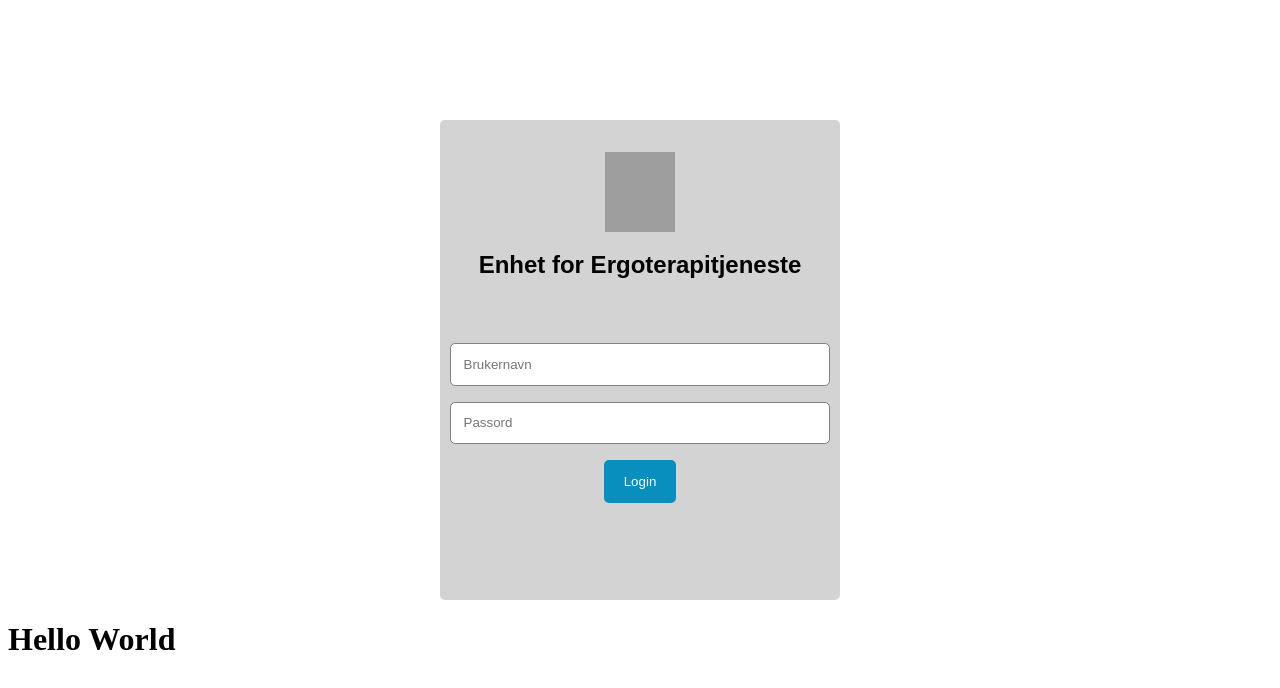
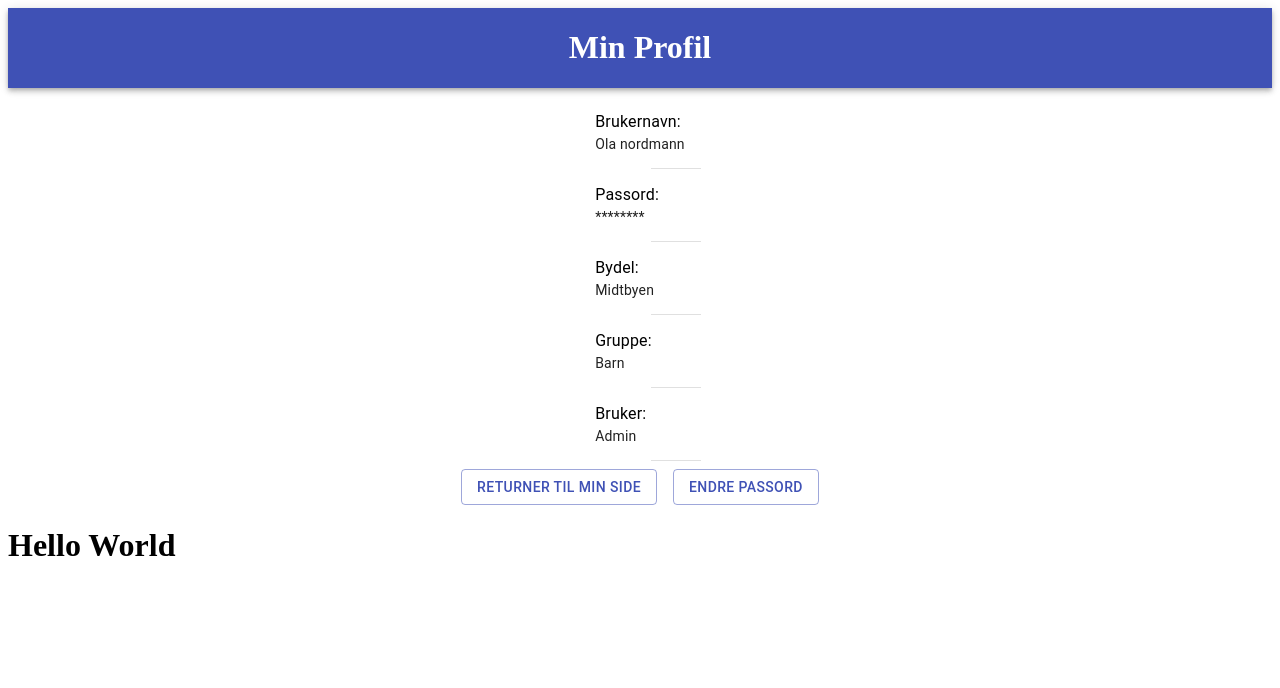
Before and after one commit to didriksg/tdt4290-gruppe3, a React (Vite) app in the folder client/: page / in a window 1280 px wide. Shown: the top 688 px of the page. Built offline with nearby package versions, Linux system fonts and the light colour scheme; grey boxes are pictures that could not be loaded.

Commit message:
profilescreen with fixed values

```diff
--- a/client/package.json
+++ b/client/package.json
@@ -19,9 +19,11 @@
   },
   "homepage": "https://github.com/theatok/tdt4290-gruppe3#readme",
   "dependencies": {
+    "@material-ui/core": "^4.5.0",
+    "@material-ui/icons": "^4.4.3",
     "parcel-bundler": "^1.12.3",
     "react": "^16.10.2",
-    "react-dom": "^16.9.0",
+    "react-dom": "^16.10.2",
     "react-router-dom": "^5.1.2",
     "save": "^2.0.0"
   },
--- a/client/src/App.js
+++ b/client/src/App.js
@@ -1,5 +1,6 @@
 import React, {Component} from 'react';
 import LoginScreen from "./components/loginscreen/loginscreen";
+import ProfileScreen from "./components/profilescreen/profilescreen";
 
 class App extends Component{
 
@@ -7,7 +8,7 @@ class App extends Component{
         return(
             <div>
                 <div className="container">
-                    <LoginScreen />
+                    <ProfileScreen />
                     <h1>Hello World {this.props.name}</h1>
                 </div>
             </div>
--- /dev/null
+++ b/client/src/components/profilescreen/ProfileScreen.js
@@ -0,0 +1,178 @@
+import React from "react";
+import {AppBar, Toolbar, Grid, Button, Divider, Typography} from '@material-ui/core'
+import {makeStyles} from '@material-ui/core/styles'
+import List from '@material-ui/core/List';
+import ListItem from '@material-ui/core/ListItem';
+import ListItemText from '@material-ui/core/ListItemText';
+
+
+
+      function createData(name, district, group, access){
+        return {name, district, group, access}
+      }
+
+
+      const useStyles = makeStyles({
+        root: {
+          width: '100%',
+
+        },
+        container: {
+            display: 'flex',
+            flexWrap: 'wrap',
+        },
+        inline: {
+            display: 'inline',
+          },
+      });
+
+
+
+    export default function ProfileScreen() {
+      const classes = useStyles();
+
+
+
+      return (
+        <div>
+        <AppBar position="static">
+          <Toolbar>
+
+            <Grid container >
+              <Grid item sm={12}>
+                <Grid container justify="center" spacing={2}>
+                    <Grid item>
+                        <h1 >
+                          Min Profil
+                        </h1>
+                    </Grid>
+                </Grid>
+              </Grid>
+            </Grid>
+          </Toolbar>
+        </AppBar>
+
+        <Grid container>
+            <Grid item sm={12}>
+                <Grid container justify="center" spacing={2}>
+                    <Grid item>
+                         <List className={classes.root}>
+                            <ListItem alignItems="center">
+                                <ListItemText primary="Brukernavn:"
+                                secondary={
+                                    <React.Fragment>
+                                    <Typography
+                                        component="span"
+                                        variant="body2"
+                                        className={classes.inline}
+                                        color="textPrimary"
+                                    >
+                                        Ola nordmann
+                                    </Typography>
+                                    </React.Fragment>
+                                        }
+                                        />
+                            </ListItem>
+
+                            <Divider variant="inset" component="li" />
+
+                                <ListItem alignItems="center">
+                                    <ListItemText primary="Passord:"
+                                        secondary={
+                                            <React.Fragment>
+                                            <Typography
+                                                component="span"
+                                                variant="body2"
+                                                className={classes.inline}
+                                                color="textPrimary"
+                                            >
+                                                ********
+                                            </Typography>
+                                            </React.Fragment>
+                                                }
+                                                />
+                                    </ListItem>
+
+                                <Divider variant="inset" component="li" />
+
+                                <ListItem alignItems="center">
+                                    <ListItemText primary="Bydel:"
+                                        secondary={
+                                            <React.Fragment>
+                                            <Typography
+                                                component="span"
+                                                variant="body2"
+                                                className={classes.inline}
+                                                color="textPrimary"
+                                            >
+                                                Midtbyen
+                                            </Typography>
+                                            </React.Fragment>
+                                                }
+                                                />
+                                    </ListItem>
+
+                                <Divider variant="inset" component="li" />
+
+                                <ListItem alignItems="center">
+                                    <ListItemText primary="Gruppe:"
+                                        secondary={
+                                            <React.Fragment>
+                                            <Typography
+                                                component="span"
+                                                variant="body2"
+                                                className={classes.inline}
+                                                color="textPrimary"
+                                            >
+                                                Barn
+                                            </Typography>
+                                            </React.Fragment>
+                                                }
+                                                />
+                                    </ListItem>
+
+                                <Divider variant="inset" component="li" />
+
+                                <ListItem alignItems="center">
+                                        <ListItemText primary="Bruker:"
+                                        secondary={
+                                            <React.Fragment>
+                                            <Typography
+                                                component="span"
+                                                variant="body2"
+                                                className={classes.inline}
+                                                color="textPrimary"
+                                            >
+                                                Admin
+                                            </Typography>
+                                            </React.Fragment>
+                                                }
+                                                />
+                                    </ListItem>
+
+                                <Divider variant="inset" component="li" />
+
+                        </List>
+                    </Grid>
+                 </Grid>
+            </Grid>
+        </Grid>
+
+
+
+        <Grid container>
+          <Grid item sm={12}>
+            <Grid container justify="center" spacing={2}>
+              <Grid item>
+              <Button variant="outlined" color="primary">Returner til Min Side</Button>
+              </Grid>
+              <Grid item>
+              <Button variant="outlined" color="primary">Endre Passord</Button>
+              </Grid>
+            </Grid>
+          </Grid>
+        </Grid>
+
+        </div>
+      );
+    }
```
Also changed, not shown: 1 other file (tests, documents, lock files or other folders).
